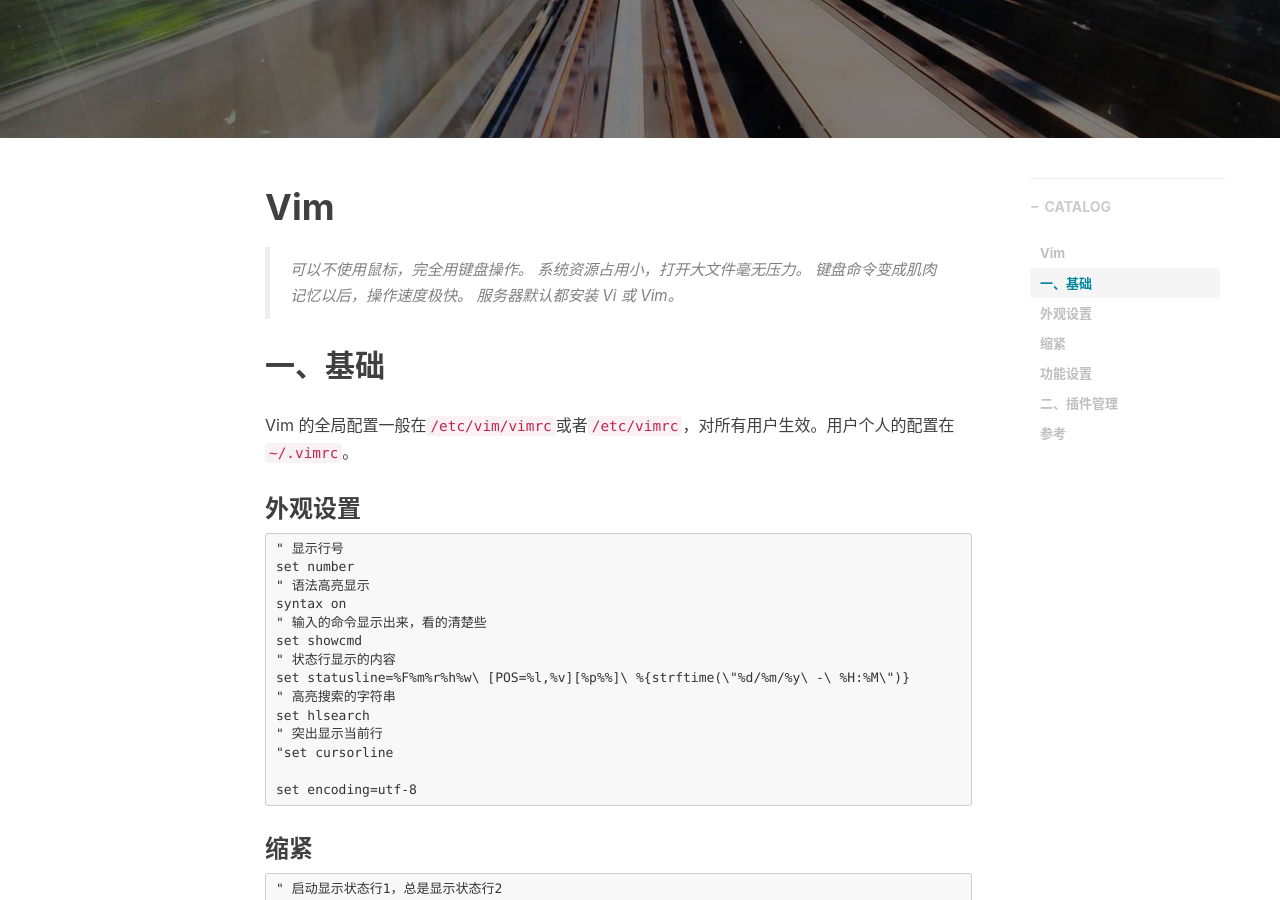
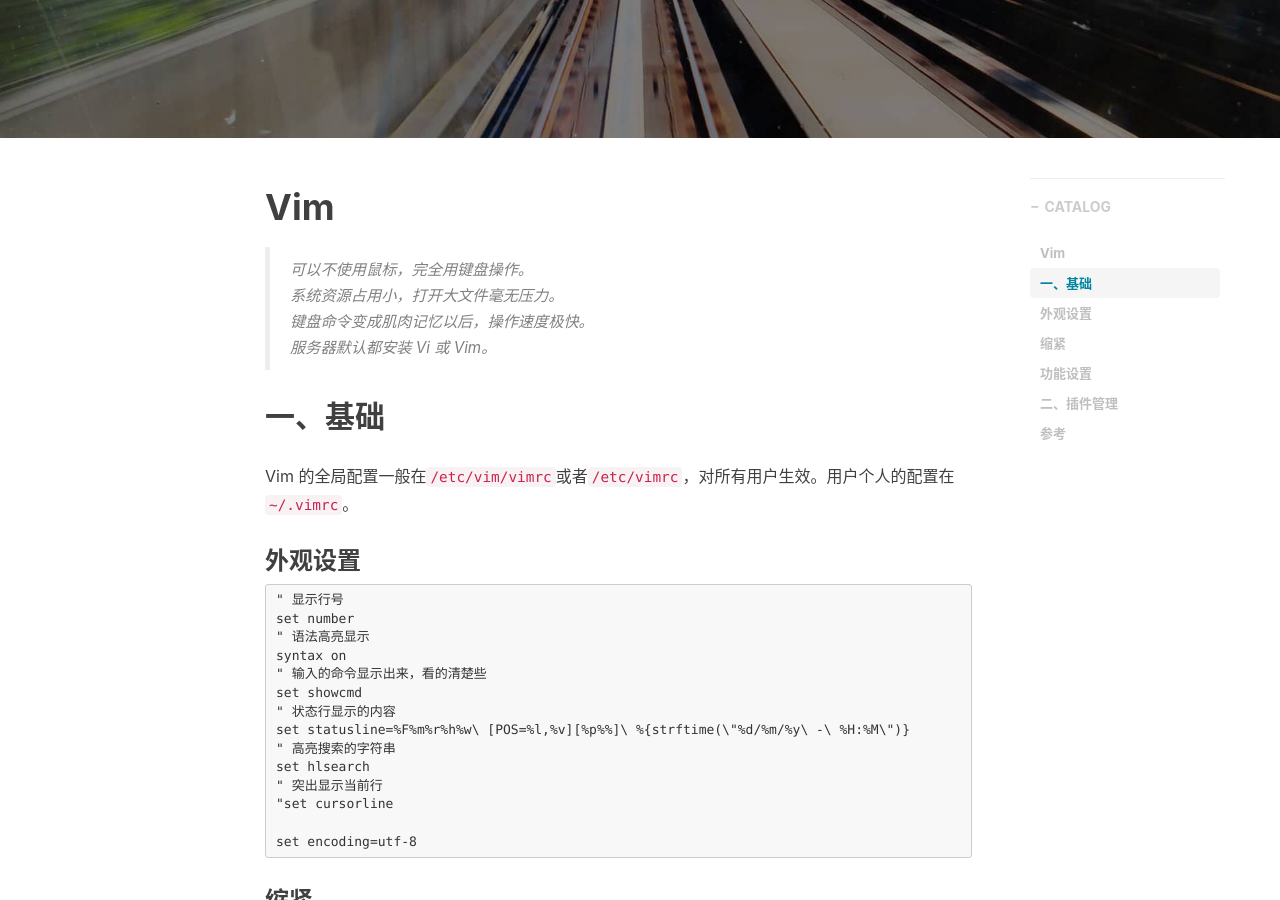
Before and after one commit to awanglilong/awanglilong.github.io, a Jekyll site: the page built from _posts/2018-12-6-vim.md, in a window 1280 px wide and 900 px high, scrolled down 385 px. Built offline with Jekyll 4.4.1, drawn with Linux system fonts in a browser that asks for light colours; nearby versions of some CDN libraries; comment, search, counter and statistics services are not loaded.

Commit message:
Update 2018-12-6-vim.md
change line

```diff
--- a/_posts/2018-12-6-vim.md
+++ b/_posts/2018-12-6-vim.md
@@ -12,9 +12,9 @@ tags:
 
 # Vim
 
-> 可以不使用鼠标，完全用键盘操作。
-> 系统资源占用小，打开大文件毫无压力。
-> 键盘命令变成肌肉记忆以后，操作速度极快。
+> 可以不使用鼠标，完全用键盘操作。  <br />
+> 系统资源占用小，打开大文件毫无压力。  <br />
+> 键盘命令变成肌肉记忆以后，操作速度极快。  <br />
 > 服务器默认都安装 Vi 或 Vim。
 
 
```
